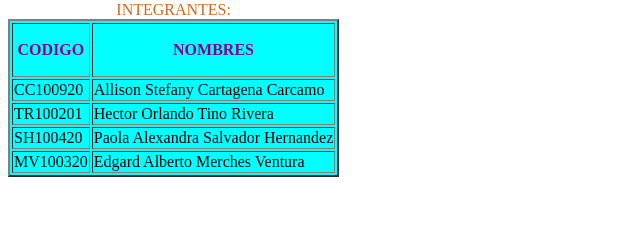
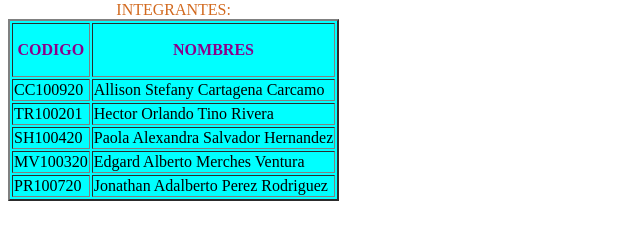
Before and after one commit to oscarvaliente97/ufg, a plain HTML site: page Parcial3.html in a window 1280 px wide. Shown: the part 79-318 px from the top of the page, without its empty margins (0-640 px from the left). Drawn offline with Linux system fonts and the light colour scheme; a script that the page names is missing.

Commit message:
Modificación
parcial

```diff
--- a/Parcial3.html
+++ b/Parcial3.html
@@ -57,6 +57,11 @@
 
         <td>Edgard Alberto Merches Ventura</td>
       </tr>
+      <tr>
+        <td>PR100720</td>
+
+        <td>Jonathan Adalberto Perez Rodriguez</td>
+      </tr>
     </table>
 
     <script src="ExerciseArray.js"></script>
```
